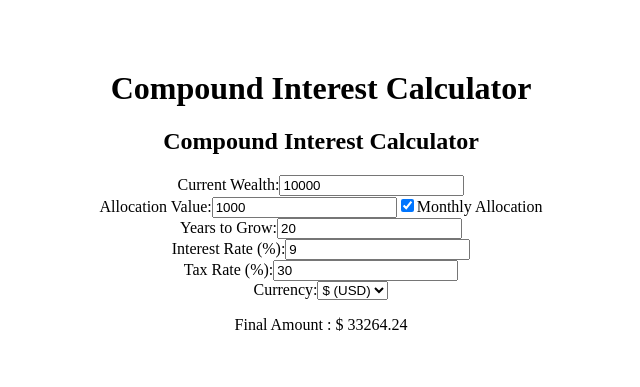
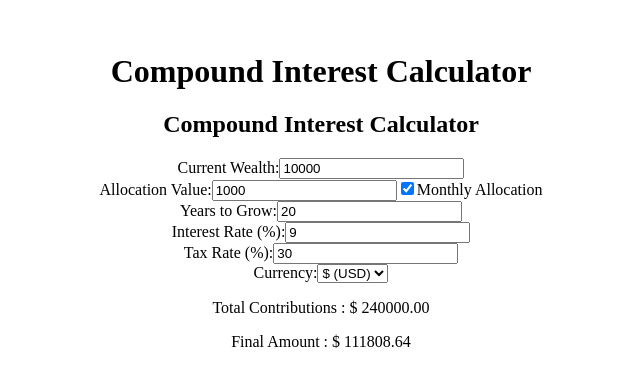
Before and after one commit to marionlouis1/interest-calculator, a Next.js app: page / in a window 1280 px wide. Shown: the part 209-596 px from the top of the page, without its empty margins (319-959 px from the left). Built offline with nearby package versions, Linux system fonts and the light colour scheme.

Commit message:
displays the total contributions

```diff
--- a/components/calculator.js
+++ b/components/calculator.js
@@ -25,8 +25,8 @@ const Calculator = () => {
   // Calculate the final amount
   const calculateFinalAmount = () => {
     const frequency = isMonthly ? 12 : 1;
-    const growthRate = 1 + (interestRate / 100 / frequency);
-    const totalContributions = allocation * yearsToGrow;
+    const growthRate = 1 + (interestRate / 100);
+    const totalContributions = allocation * yearsToGrow* frequency;
 
     let wealth = currentWealth;
     for (let year = 0; year < yearsToGrow; year++) {
@@ -37,7 +37,7 @@ const Calculator = () => {
     // Calculate tax at the end
     const taxAmount = (wealth - currentWealth - totalContributions) * (taxRate / 100);
 
-    return formatCurrency(wealth);
+    return [formatCurrency(wealth), formatCurrency(totalContributions)];
   };
 
   return (
@@ -76,7 +76,8 @@ const Calculator = () => {
         </select>
       </div>
       <div className="result">
-        <p>Final Amount : {calculateFinalAmount()}</p>
+        <p>Total Contributions : {calculateFinalAmount()[1]}</p>
+        <p>Final Amount : {calculateFinalAmount()[0]}</p>
       </div>
     </div>
   );
```
